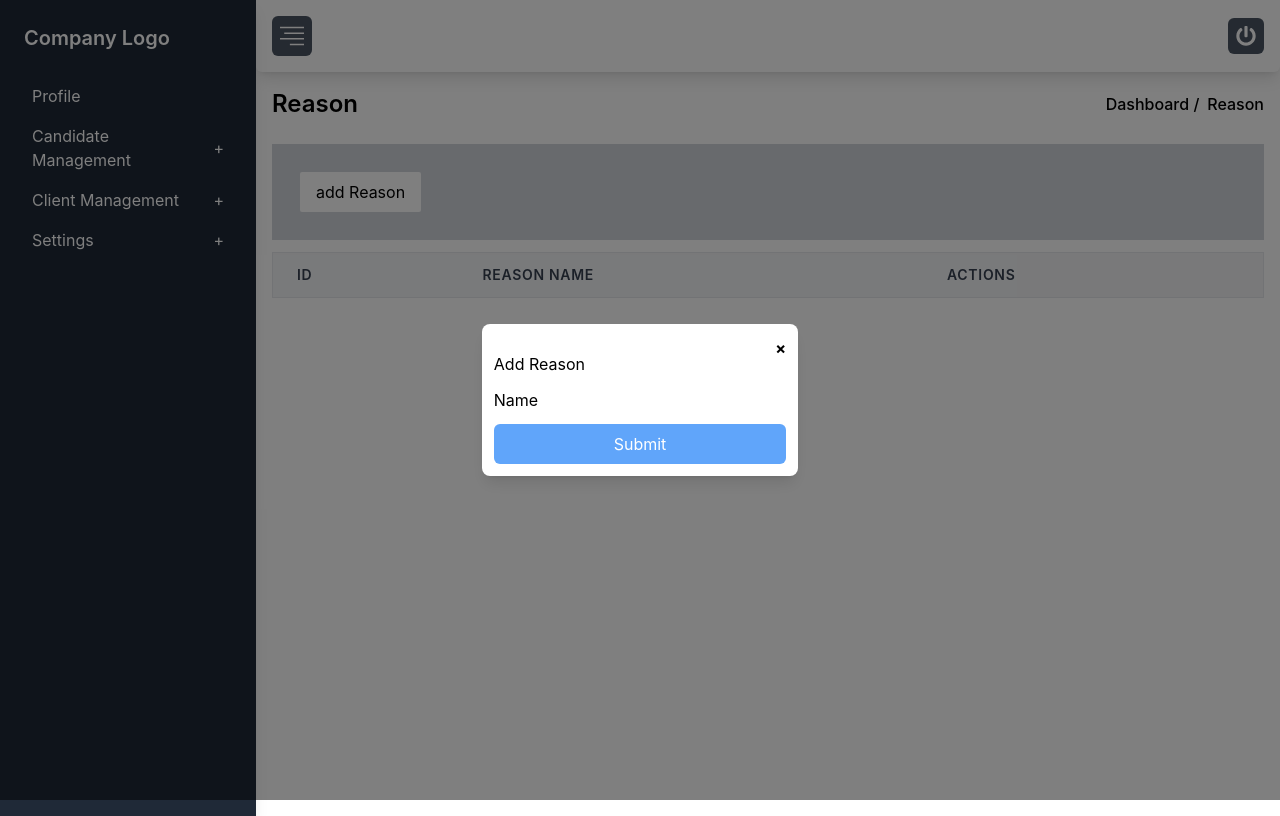
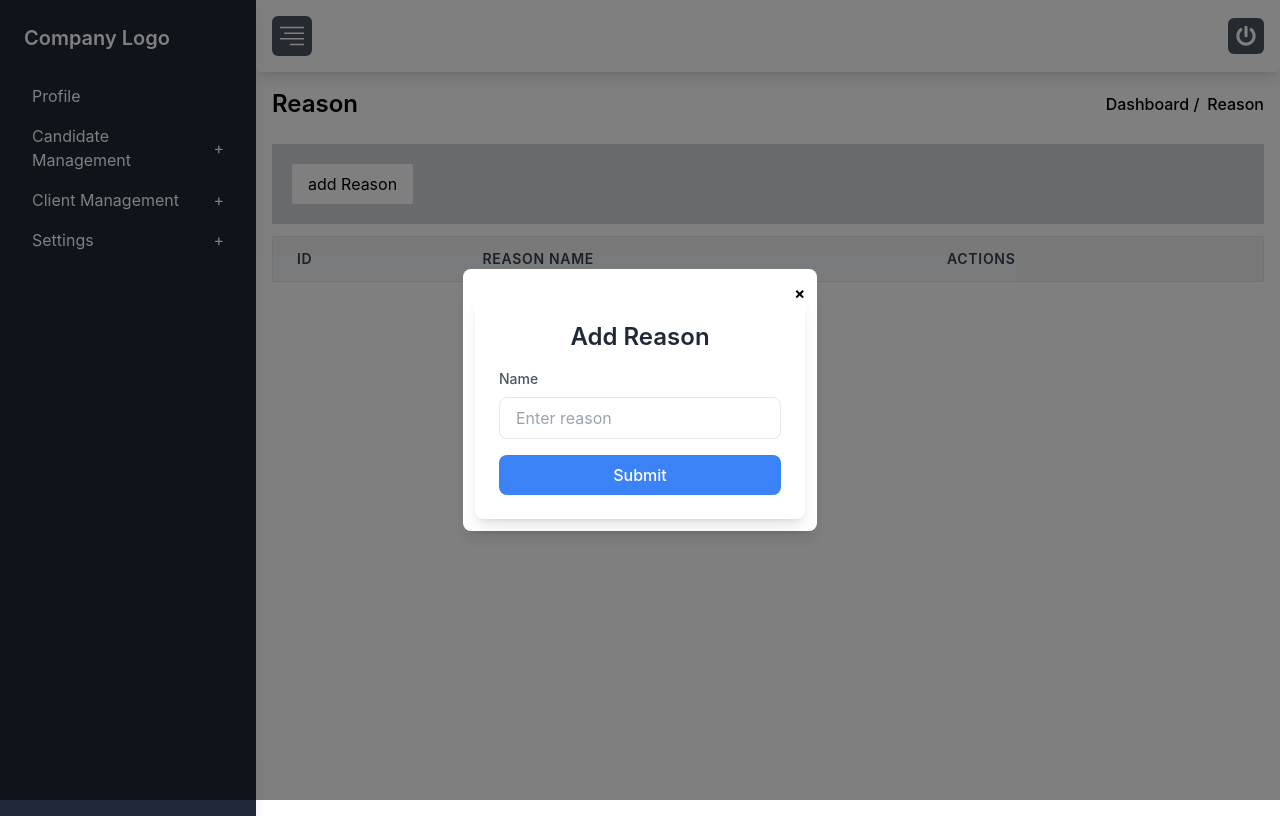
Before and after one commit to Vikaskumar8085/Productfrontendts, a React (Create React App) app: page /Reason in a window 1280 px wide. Both pictures are taken after a click on the button "add Reason". Built offline with nearby package versions, Linux system fonts and the light colour scheme.

Commit message:
updated Code

```diff
--- a/src/Pages/DashboardPages/Reason/Reason.tsx
+++ b/src/Pages/DashboardPages/Reason/Reason.tsx
@@ -28,30 +28,49 @@ const Reason: React.FC = () => {
             <Layout>
                 <Breadcrumb pageName='Reason' />
 
-                <section className='p-4 bg-gray-300 w-full relative block overflow-x-hidden mb-3'>
+                <section className='p-2 bg-gray-300 w-full relative block overflow-x-hidden mb-3'>
                     <button className='m-3 px-4 py-2 bg-white rounded-sm text-md ' onClick={() => setIsOpen(true)}>
                         add Reason
                     </button>
                 </section>
                 {isOpen && <Modal setOpen={setIsOpen}>
-                    <div className="form">
-                        <form >
-                            <div className="form-title mb-3">
-                                <h3 className='text-1xl'>Add Reason</h3>
+                    <div className="form bg-white shadow-lg rounded-lg p-6 w-full max-w-md mx-auto">
+                        <form onSubmit={formik.handleSubmit}>
+                            {/* Form Title */}
+                            <div className="form-title mb-4 text-center">
+                                <h3 className="text-2xl font-semibold text-gray-800">Add Reason</h3>
                             </div>
 
-                            <div className='mb-3 w-full'>
-                                <label htmlFor="Name" className='mb-2 min-w-full '>Name</label>
-                                <input type="text" {...formik.getFieldProps("reason")} name="" id="" />
-
-                            </div>
-                            <div className='w-full '>
-                                <button type='submit' className='bg-blue-400 text-white text-md capitalize  w-full py-2 px-4 rounded-md '>submit</button>
+                            {/* Name Field */}
+                            <div className="mb-4">
+                                <label
+                                    htmlFor="reason"
+                                    className="block text-sm font-medium text-gray-600 mb-2"
+                                >
+                                    Name
+                                </label>
+                                <input
+                                    type="text"
+                                    {...formik.getFieldProps("reason")}
+                                    name="reason"
+                                    id="reason"
+                                    placeholder="Enter reason"
+                                    className="w-full px-4 py-2 border rounded-lg focus:outline-none focus:ring-2 focus:ring-blue-400 focus:border-blue-500 text-gray-700"
+                                />
                             </div>
 
-
+                            {/* Submit Button */}
+                            <div className="w-full">
+                                <button
+                                    type="submit"
+                                    className="w-full bg-blue-500 text-white font-medium py-2 rounded-lg hover:bg-blue-600 transition duration-300"
+                                >
+                                    Submit
+                                </button>
+                            </div>
                         </form>
                     </div>
+
                 </Modal>}
 
 
--- a/src/Pages/DashboardPages/Region/Region.tsx
+++ b/src/Pages/DashboardPages/Region/Region.tsx
@@ -35,29 +35,43 @@ const Region = () => {
             </section>
 
             {isOpen && <Modal setOpen={setIsOpen}>
-                <div className="form">
+                <div className="form bg-white shadow-lg rounded-lg p-6 w-full max-w-md mx-auto">
                     <form onSubmit={formik.handleSubmit}>
-                        <div className="flex flex-col mb-4">
-                            <label className="mb-2 text-gray-700 font-medium text-lg" htmlFor="designation">
+
+                       <div className="form-title mb-4 text-center">
+                            <h3 className="text-2xl font-semibold text-gray-800">Add Region</h3>
+                        </div>
+
+                        {/* Name Field */}
+                        <div className="flex flex-col mb-6">
+                            <label
+                                htmlFor="Name"
+                                className="mb-2 text-gray-700 font-medium text-base"
+                            >
                                 Name
                             </label>
                             <input
                                 type="text"
                                 {...formik.getFieldProps("Name")}
-                                className="w-full px-4 py-2 border border-gray-300 rounded-md focus:outline-none focus:ring-2 focus:ring-blue-400"
                                 name="Name"
                                 id="Name"
+                                placeholder="Enter your name"
+                                className="w-full px-4 py-2 border border-gray-300 rounded-lg focus:outline-none focus:ring-2 focus:ring-blue-400 focus:border-blue-500 text-gray-700"
                             />
                         </div>
+
+                        {/* Submit Button */}
                         <div className="flex">
                             <button
                                 type="submit"
-                                className="w-full bg-blue-500 text-white text-sm font-semibold uppercase py-2 rounded-md hover:bg-blue-600 transition-colors duration-300 focus:outline-none focus:ring-2 focus:ring-blue-400"
-                            >   Submit
+                                className="w-full bg-blue-500 text-white text-sm font-medium uppercase py-2 rounded-lg hover:bg-blue-600 transition duration-300 focus:outline-none focus:ring-2 focus:ring-blue-400"
+                            >
+                                Submit
                             </button>
                         </div>
                     </form>
                 </div>
+
             </Modal>}
 
             {/* table */}
```
